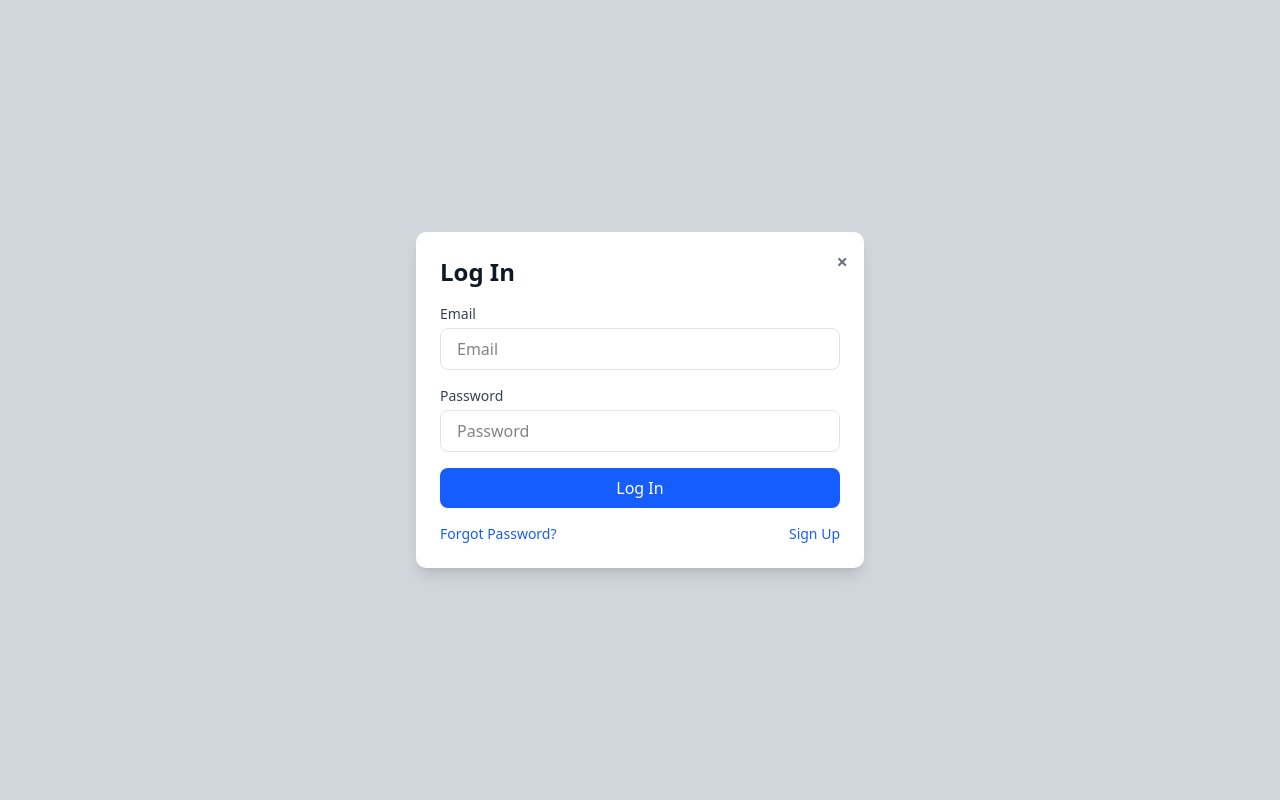
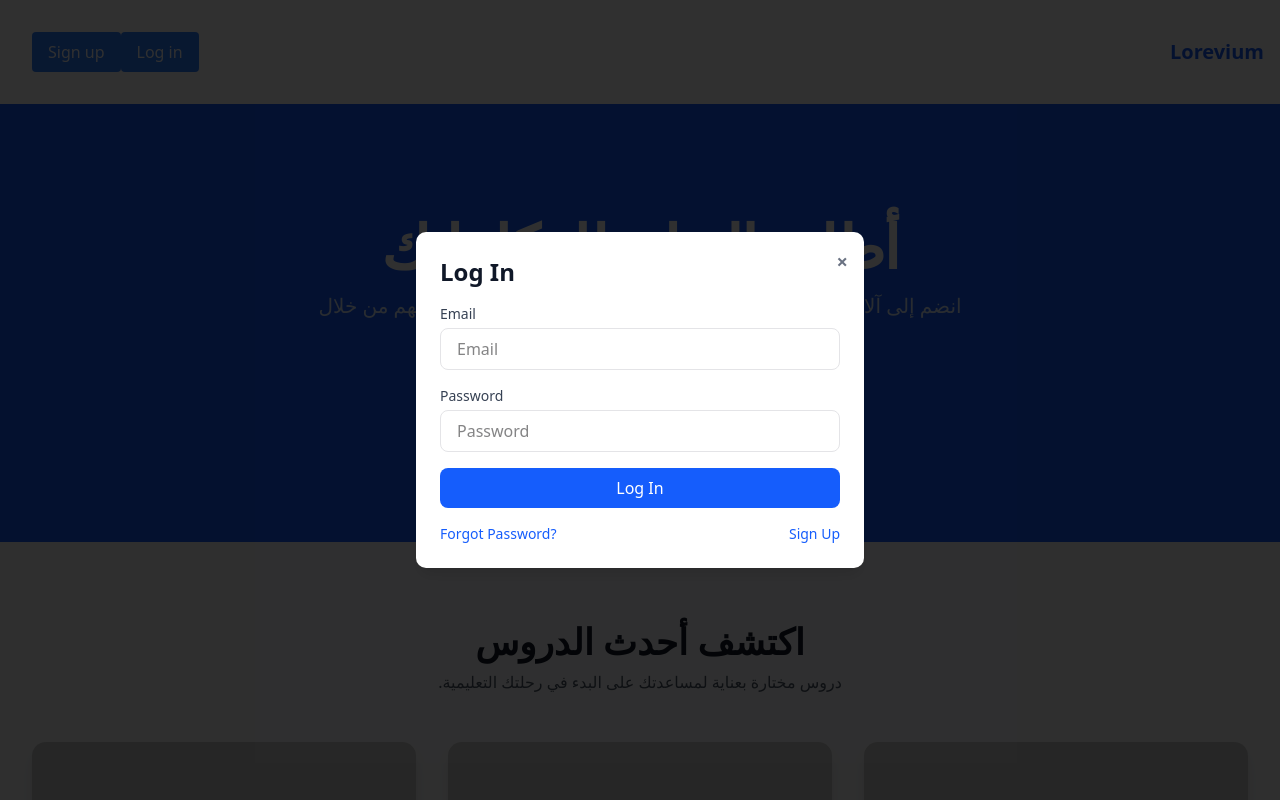
Before and after one commit to IbrahemHadidy/Lorevium, a React (Vite) app: page / in a window 1280 px wide. Both pictures are taken after a click on the button "Log in". Shown: the top 800 px of the page. Built offline with nearby package versions, Linux system fonts and the light colour scheme.

Commit message:
some ui fixes

```diff
--- a/src/auth/AuthPopup.jsx
+++ b/src/auth/AuthPopup.jsx
@@ -7,11 +7,11 @@ const AuthPopup = ({ open, setOpen, isSignup, setIsSignup }) => {
   const closeModal = () => setOpen(false);
 
   return (
-    <div dir="ltr">
+    <div dir="ltr" className="bg-opacity-0 ">
       {/* Backdrop */}
       {open && (
-        <div
-          className="fixed inset-0 z-50 flex items-center justify-center p-4 bg-gray-300 bg-opcity-10"
+        <div style={{backgroundColor: 'rgba(0, 0, 0, 0.81)'}}
+          className="fixed inset-0 z-50 flex items-center justify-center p-4   bg-opacity-25"
           onClick={closeModal}
         >
           {/* Modal */}
@@ -19,7 +19,8 @@ const AuthPopup = ({ open, setOpen, isSignup, setIsSignup }) => {
             className="bg-white dark:bg-gray-800 rounded-lg shadow-lg w-full max-w-md mx-auto transform transition-all"
             onClick={(e) => e.stopPropagation()} // Prevent closing when clicking inside modal
           >
-            <div className="p-6 relative"> {/* Add 'relative' for positioning close button */}
+            <div style={{ height: isSignup ? '100vh' : 'auto' }}
+                className="p-6 relative overflow-y-auto">
 
               {/* Close Button (Top Right) */}
               <button
```
Also changed, not shown: src/index.css (line endings or trailing spaces).
